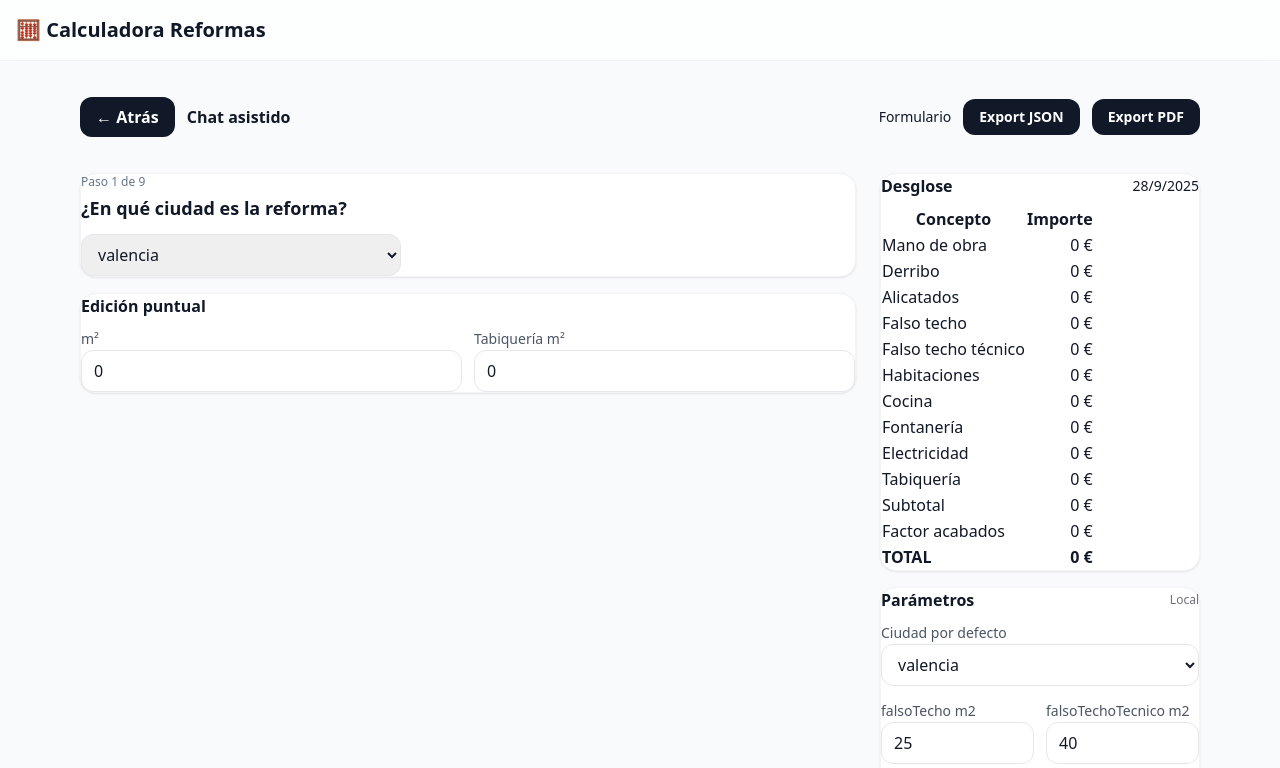
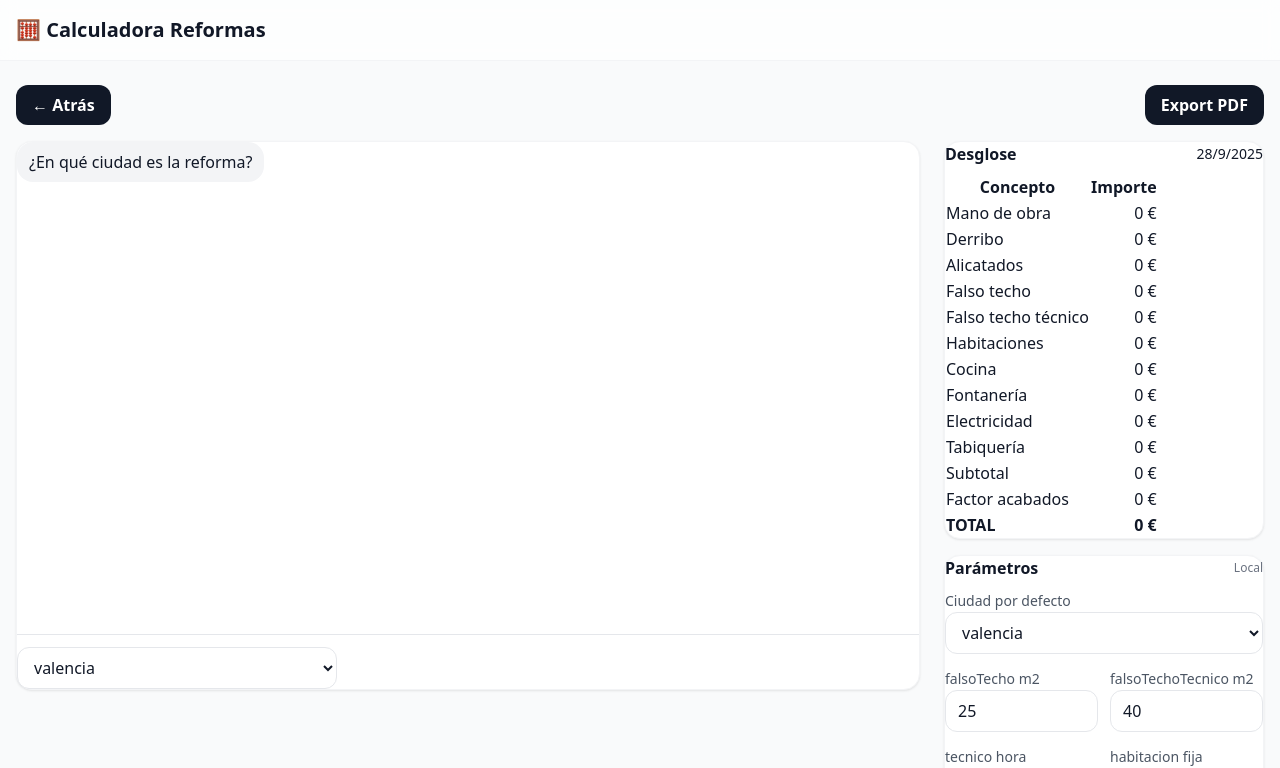
Before and after one commit to Pauovidi/presupuestos-reformas, a Next.js app: page /chat in a window 1280 px wide. Shown: the top 768 px of the page. Built offline with nearby package versions, Linux system fonts and the light colour scheme.

Commit message:
Update chat.js

```diff
--- a/pages/chat.js
+++ b/pages/chat.js
@@ -1,11 +1,11 @@
-import { useMemo, useState } from "react";
-import Link from "next/link";
+import { useEffect, useMemo, useRef, useState } from "react";
 import { calcularPresupuesto } from "@/lib/calculo";
 import SummaryCard from "@/components/SummaryCard";
 import SidebarParams, { defaultParams } from "@/components/SidebarParams";
 
+/** Pasos de conversación (formato chat) */
 const steps = [
-  { key: "ciudad", label: "¿En qué ciudad es la reforma?", type: "select", optionsFrom: (params)=>Object.keys(params.referenciaCiudad) },
+  { key: "ciudad", label: "¿En qué ciudad es la reforma?", type: "select", optionsFrom: (p)=>Object.keys(p.referenciaCiudad) },
   { key: "calidad", label: "¿Qué nivel de calidad buscas?", type: "chips", options: ["Basico", "Estandar", "Premium"] },
   { key: "m2", label: "¿Cuántos m² tiene?", type: "number", placeholder: "Ej. 100" },
   { key: "incluirDerribo", label: "¿Incluimos derribo base?", type: "chips", options: ["Sí","No"], map: v=> v==="Sí" },
@@ -13,12 +13,11 @@ const steps = [
   { key: "tabiqueria_m2", label: "¿Cuántos m² de tabiquería?", type: "number", placeholder: "0 si no aplica" },
   { key: "cocina", label: "¿Incluye cocina fija?", type: "chips", options: ["Sí","No"], map: v=> v==="Sí" },
   { key: "numHabitaciones", label: "¿Número de habitaciones?", type: "number" },
-  { key: "falsoTecho_m2", label: "¿m² de falso techo?", type: "number" }
+  { key: "falsoTecho_m2", label: "¿m² de falso techo?", type: "number" },
 ];
 
 export default function Chat(){
   const [params, setParams] = useState(defaultParams);
-  const [idx, setIdx] = useState(0);
   const [input, setInput] = useState({
     ciudad: defaultParams.ciudadPorDefecto,
     calidad: "Estandar",
@@ -28,42 +27,62 @@ export default function Chat(){
     tabiqueria_m2: 0,
     cocina: false,
     numHabitaciones: 0,
-    falsoTecho_m2: 0
+    falsoTecho_m2: 0,
   });
+
+  const [idx, setIdx] = useState(0);
+  const [messages, setMessages] = useState([]);
+  const endRef = useRef(null);
+
+  const current = steps[idx];
 
   const resultado = useMemo(()=>calcularPresupuesto({
     ...input,
     tabiqueria_tipo: input.tabiqueria_tipo==="Ninguna" ? "" : input.tabiqueria_tipo
   }, params), [input, params]);
 
-  const step = steps[idx];
-  const back = ()=> setIdx(i => Math.max(0, i-1));
-  const next = ()=> setIdx(i => Math.min(steps.length-1, i+1));
+  useEffect(()=>{
+    if (messages.length === 0) setMessages([{ role:"bot", text: steps[0].label }]);
+  },[]);
 
-  const setAnswer = (value)=>{
-    if (step.key === "incluirDerribo"){
-      setInput(prev=>({...prev, incluirDerribo: value==="Sí"}));
-    } else if (step.key === "cocina"){
-      setInput(prev=>({...prev, cocina: value==="Sí"}));
-    } else if (step.key === "tabiqueria_tipo"){
-      setInput(prev=>({...prev, tabiqueria_tipo: value==="Ninguna" ? "Ninguna" : value}));
-    } else if (step.type === "number"){
-      setInput(prev=>({...prev, [step.key]: Number(value)||0}));
-    } else {
-      setInput(prev=>({...prev, [step.key]: value}));
-    }
-    next();
+  useEffect(()=>{
+    endRef.current?.scrollIntoView({ behavior:"smooth" });
+  },[messages]);
+
+  const pushBot = (i) => {
+    const s = steps[i];
+    if (!s) return;
+    setMessages(m => [...m, { role:"bot", text: s.label }]);
   };
 
-  const exportJSON = () => {
-    const payload = { input, params, resultado };
-    const blob = new Blob([JSON.stringify(payload, null, 2)], { type: "application/json" });
-    const url = URL.createObjectURL(blob);
-    const a = document.createElement("a");
-    a.href = url;
-    a.download = "chat_calculo_reforma.json";
-    a.click();
-    URL.revokeObjectURL(url);
+  const handleAnswer = (raw) => {
+    const s = steps[idx];
+    if (!s) return;
+    const value = s.type === "number" ? Number(raw)||0 : (s.map ? s.map(raw) : raw);
+
+    setInput(prev => ({ ...prev, [s.key]: value }));
+    setMessages(m => [...m, { role:"user", text: String(raw) }]);
+
+    const next = idx + 1;
+    setIdx(next);
+    if (next < steps.length) pushBot(next);
+    else setMessages(m => [...m, { role:"bot", text: "¡Listo! Ya tengo todo para calcular tu presupuesto." }]);
+  };
+
+  const goBack = () => {
+    if (idx === 0) return;
+    setMessages(m => {
+      const copy = [...m];
+      if (copy.at(-1)?.text?.startsWith("¡Listo!")) copy.pop();
+      // quitar última respuesta del user
+      while (copy.length && copy.at(-1).role !== "user") copy.pop();
+      if (copy.length) copy.pop(); // quita user
+      // quitar la última pregunta del bot
+      while (copy.length && copy.at(-1).role !== "bot") copy.pop();
+      if (copy.length) copy.pop(); // quita bot
+      return copy;
+    });
+    setIdx(i => i - 1);
   };
 
   const handlePDF = async () => {
@@ -71,86 +90,91 @@ export default function Chat(){
     await exportarPDF({ input, resultado });
   };
 
+  // Composer según tipo
+  const [numberVal, setNumberVal] = useState("");
+  useEffect(()=>{ setNumberVal(""); }, [idx]);
+
+  const Composer = () => {
+    if (!current) return null;
+
+    if (current.type === "chips") {
       return (
-    <div className="min-h-screen bg-slate-50">
-      <header className="dark-header">
-        <div className="max-w-6xl mx-auto px-4 py-3 flex items-center justify-between">
-          <div className="flex items-center gap-3">
-            <button className="btn btn-ghost" onClick={back}>← Atrás</button>
-            <h1 className="font-semibold">Chat asistido</h1>
-          </div>
-          <nav className="space-x-3 text-sm">
-            <Link href="/" className="hover:underline">Formulario</Link>
-            <a href="#" onClick={e=>{e.preventDefault(); exportJSON();}} className="btn btn-ghost">Export JSON</a>
-            <button className="btn btn-primary" onClick={handlePDF}>Export PDF</button>
-          </nav>
-        </div>
-      </header>
-
-      <main className="max-w-6xl mx-auto px-4 py-6 grid md:grid-cols-[1fr_320px] gap-6">
-        <section className="space-y-4">
-          <div className="card">
-            <div className="mb-3">
-              <div className="text-xs text-slate-500 mb-1">Paso {idx+1} de {steps.length}</div>
-              <h2 className="text-lg font-semibold">{step.label}</h2>
-            </div>
-
-            {step.type === "chips" && (
         <div className="flex flex-wrap gap-2">
-                {step.options.map(opt => (
-                  <button key={opt} className="chip" onClick={()=>setAnswer(opt)}>{opt}</button>
+          {current.options.map(opt => (
+            <button key={opt} className="chip" onClick={()=>handleAnswer(opt)}>{opt}</button>
           ))}
         </div>
-            )}
+      );
+    }
 
-            {step.type === "number" && (
-              <div className="flex items-center gap-3">
+    if (current.type === "select") {
+      const opts = current.optionsFrom ? current.optionsFrom(params) : current.options;
+      return (
+        <div className="flex gap-2">
+          <select
+            className="select max-w-xs"
+            value={input[current.key]}
+            onChange={e=>handleAnswer(e.target.value)}
+          >
+            {opts.map(o => <option key={o} value={o}>{o}</option>)}
+          </select>
+        </div>
+      );
+    }
+
+    // number
+    return (
+      <div className="flex gap-2">
         <input
           className="input max-w-xs"
           type="number"
-                  placeholder={step.placeholder||""}
-                  value={input[step.key]}
-                  onChange={e=>setAnswer(e.target.value)}
+          placeholder={current.placeholder || ""}
+          value={numberVal}
+          onChange={e=>setNumberVal(e.target.value)}
+          onKeyDown={e=>{ if (e.key==="Enter") handleAnswer(numberVal); }}
         />
-                <button className="btn btn-primary" onClick={next}>Continuar</button>
+        <button className="btn btn-primary" onClick={()=>handleAnswer(numberVal)}>Enviar</button>
       </div>
-            )}
+    );
+  };
 
-            {step.type === "select" && (
-              <select
-                className="input max-w-xs"
-                value={input[step.key]}
-                onChange={e=>setAnswer(e.target.value)}
-              >
-                {(step.optionsFrom ? step.optionsFrom(params) : step.options).map(o => (
-                  <option key={o} value={o}>{o}</option>
-                ))}
-              </select>
-            )}
+  return (
+    <>
+      {/* Barra de acciones superior de la página: Atrás + PDF (solo arriba) */}
+      <div className="flex items-center justify-between mb-4">
+        <button className="btn" onClick={goBack} disabled={idx===0}>← Atrás</button>
+        <button className="btn btn-primary" onClick={handlePDF}>Export PDF</button>
       </div>
 
+      <div className="grid md:grid-cols-[1fr_320px] gap-6">
+        {/* Chat */}
+        <section className="space-y-4">
           <div className="card">
-            <h3 className="font-semibold mb-2">Edición puntual</h3>
-            <div className="grid sm:grid-cols-2 gap-3">
-              <div>
-                <label className="label">m²</label>
-                <input className="input" type="number" value={input.m2}
-                  onChange={e=>setInput(prev=>({...prev, m2: parseFloat(e.target.value)||0}))} />
+            <div className="h-[60vh] overflow-y-auto pr-2">
+              {messages.map((m, i) => (
+                <div key={i} className={`mb-2 flex ${m.role==="user" ? "justify-end" : "justify-start"}`}>
+                  <div className={`px-3 py-2 rounded-2xl max-w-[80%] ${
+                    m.role==="user" ? "bg-black text-white" : "bg-gray-100"
+                  }`}>
+                    {m.text}
                   </div>
-              <div>
-                <label className="label">Tabiquería m²</label>
-                <input className="input" type="number" value={input.tabiqueria_m2}
-                  onChange={e=>setInput(prev=>({...prev, tabiqueria_m2: parseFloat(e.target.value)||0}))} />
                 </div>
+              ))}
+              <div ref={endRef} />
+            </div>
+
+            <div className="mt-3 border-t pt-3">
+              <Composer />
             </div>
           </div>
         </section>
 
+        {/* Resumen + parámetros */}
         <div className="space-y-4">
           <SummaryCard resultado={resultado} />
           <SidebarParams params={params} setParams={setParams} />
         </div>
-      </main>
       </div>
+    </>
   );
 }
```
Lines whose indentation alone changed are shown as unchanged.
